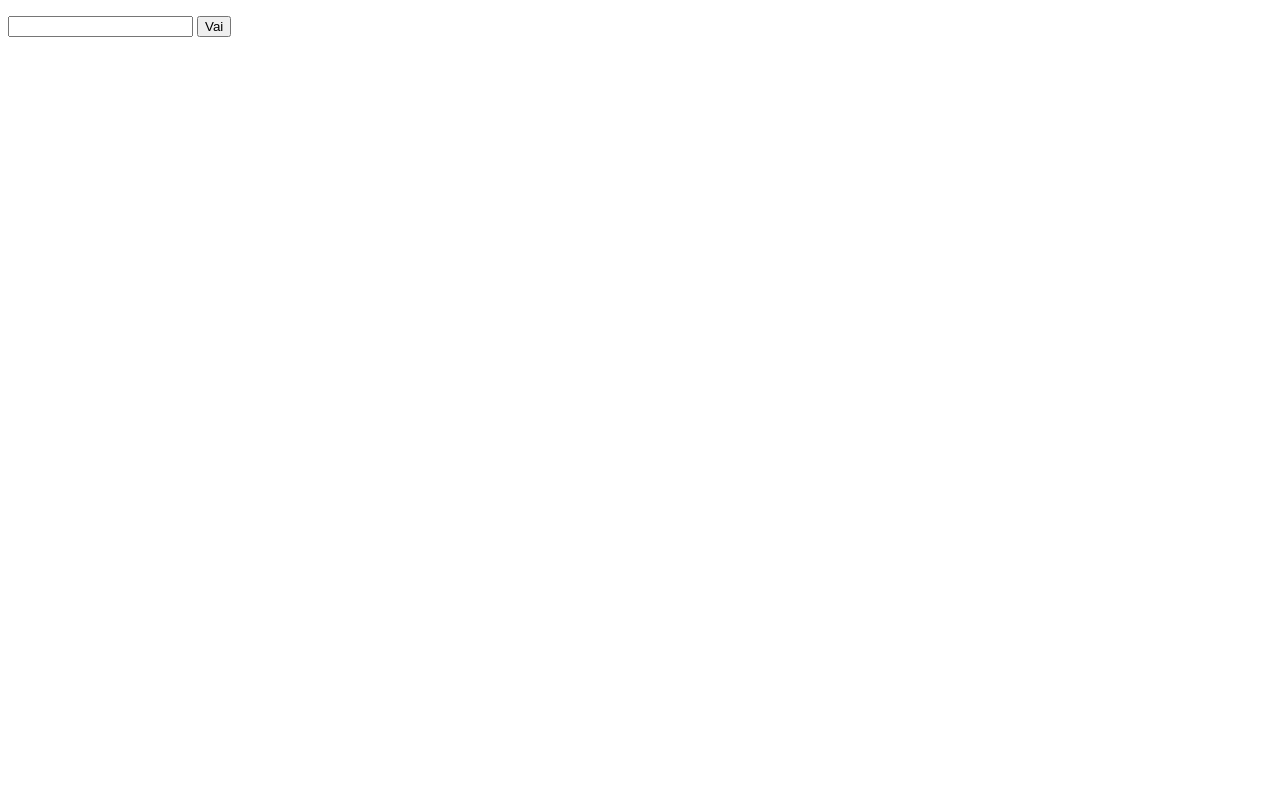
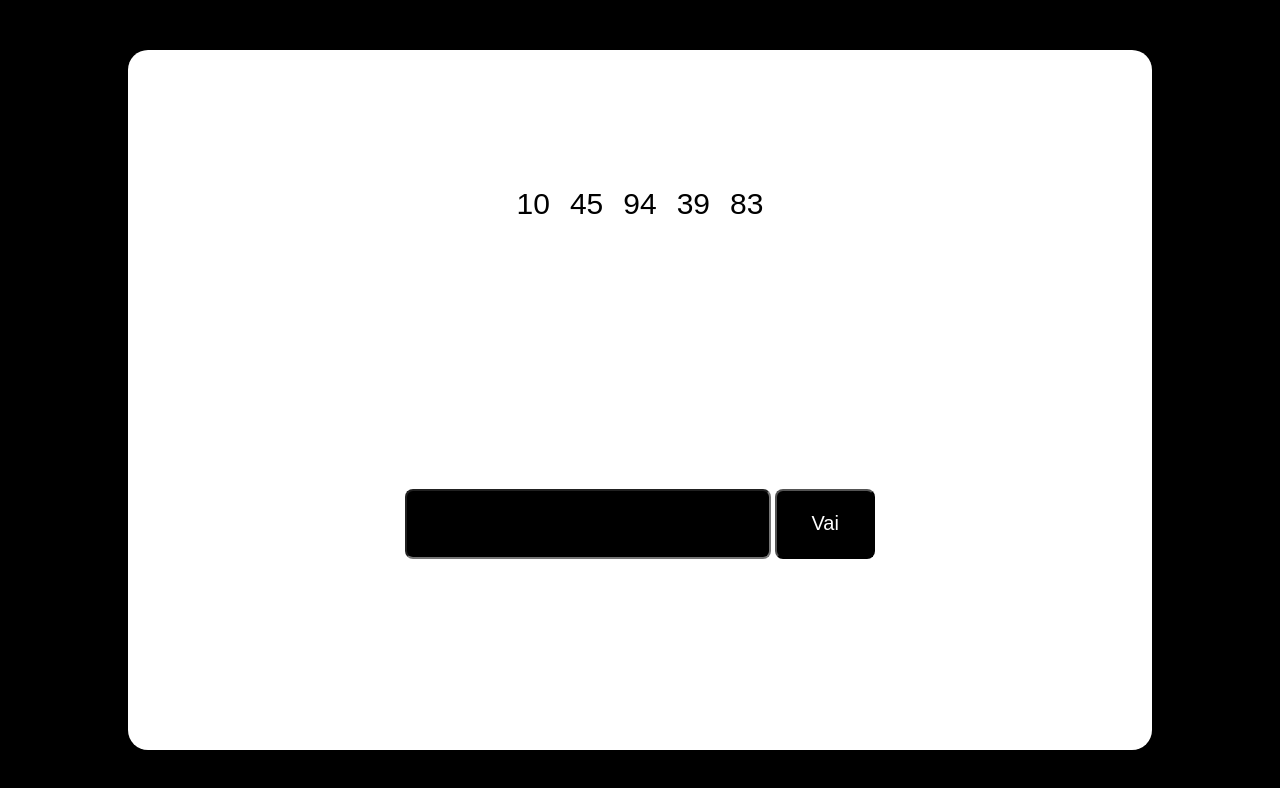
Before and after one commit to Andrea8802/js-simon, a plain HTML site: page index.html in a window 1280 px wide. Drawn offline with Linux system fonts and the light colour scheme.

Commit message:
initialized design

```diff
--- a/css/style.css
+++ b/css/style.css
@@ -1,3 +1,62 @@
-.invisibile{
-    display: none;
+/* General Rules */
+*{
+    box-sizing: border-box;
+    margin: 0;
+    padding: 0;
 }
+
+body{
+    font-family: Arial, Helvetica, sans-serif;
+    background-color: black;
+}
+
+/* Main Rules */
+.container{
+    width: 80%;
+    margin: 50px auto;
+    height: calc(100vh - 100px);
+    display: flex;
+    justify-content: space-evenly;
+    align-items: center;
+    flex-direction: column;
+    background-color: white;
+    border-radius: 20px;
+}
+
+ul{
+    width: 30%;
+    border-radius: 20px;
+    display: flex;
+    justify-content: center;
+    gap: 20px;
+}
+
+li{
+    list-style: none;
+    padding: 5px 0;
+    font-size: 30px;
+    text-align: center;
+}
+
+.input-container{
+    margin-bottom: 60px;
+}
+
+input, button{
+    border-radius: 8px;
+    height: 70px;
+    background-color: black;
+    color: white;
+    vertical-align: bottom;
+}
+
+input{
+    padding: 0 20px;
+    font-size: 25px;
+}
+
+button{
+    width: 100px;
+    font-size: 20px;
+    cursor: pointer;
+}
--- a/index.html
+++ b/index.html
@@ -10,11 +10,22 @@
 <body>
 
     <div class="container">
+        <!-- Lista Numeri -->
         <ul id="numeri"></ul>
-        <div id="corretti"></div>
-        <input type="text" id="input">
-        <button id="button">Vai</button>
+
+        <!-- Risultato -->
+        <div id="risultato"></div>
+
+        <div class="input-container">
+            <!-- Input Numeri -->
+            <input type="text" id="input">
+
+            <!-- Bottone -->
+            <button id="button">Vai</button>
+        </div>
     </div>
+
+
 
     <script type="text/javascript" src="js/main.js"></script>
 
--- a/js/main.js
+++ b/js/main.js
@@ -1,58 +1,64 @@
 // Visualizzare in pagina 5 numeri casuali, dopo un timer di 30 secondi i numeri scompaiono e l'utene deve inserirli uno alla volta, ìl software dirà quanti numeri erano giusti e quanti erano sbagliati
 
 // Manipolazione DOM
+const input = document.getElementById("input");
 const output = document.getElementById("numeri");
-const input = document.getElementById("input");
-const corretti = document.getElementById("corretti")
+const risultato = document.getElementById("risultato")
 const button = document.getElementById("button");
 
 // Array
 let arrNum = [];
-let numeriGiusti = 0;
-let user = [];
+let score = 0;
+let numeriUtente = [];
 
 // Generiamo 5 numeri random
-arrNum = [1,1,1,1,1];
+arrNum = numRanUnici(5);
 
 // Stampare i numeri a schermo a schermo
 for (let i = 0; i < arrNum.length; i++){
-    output.innerHTML += `<li>${arrNum[i]}</li>`
+    output.innerHTML += `<li>${arrNum[i]}</li>`;
 }
 
 // Creare un timer di 30 secondi che nasconde i numeri
-const time = setTimeout(
-    function(){
-        output.innerHTML = ""
-    }
-,3000);
+// const time = setTimeout(
+//     function(){
 
-// Far inserire i numeri all'utente
+//         // Rimuovere completamente la lista per evitare di vedere i risultati nel codice sorgente
+//         output.innerHTML = "";
+//     }
+// ,3000); // DEBUG TIME
+
+// Bottone Inserire numero
 button.addEventListener("click",
     function(){
+
+        // Condizione per evitare una stringa come dato
         if (input.value >= 0){
-            user.push(parseInt(input.value));
+            numeriUtente.push(parseInt(input.value));
             input.value = null;
-            if (user.length >= arrNum.length){
+
+            // Condizione per fermare l'input quando si arriva al numero massimo
+            if (numeriUtente.length >= arrNum.length){
                 input.style.display = "none";
                 button.style.display = "none";
 
+                // Controllo numeri giusti
                 for (let i = 0; i < arrNum.length; i++){
-                    if (arrNum[i] === user[i]){
-                        numeriGiusti++;
+                    if (arrNum[i] === numeriUtente[i]){
+                        score++;
                     }
                 }
 
 
                 // Stampare quanti numeri sono giusti
+                if (score === arrNum.length){
+                    risultato.innerHTML = "I numeri giusti sono: " + score + ", hai indovinato tutti i numeri!"
 
-                if (numeriGiusti === arrNum.length){
-                    corretti.innerHTML = "I numeri giusti sono: " + numeriGiusti + ", hai indovinato tutti i numeri!"
-
-                } else if (numeriGiusti === 0){
-                    corretti.innerHTML = "Hai sbagliato " + (arrNum.length - numeriGiusti) + " numeri, non ne hai indovinato nessuno!"
+                } else if (score === 0){
+                    risultato.innerHTML = "Hai sbagliato " + (arrNum.length - score) + " numeri, non ne hai indovinato nessuno!"
 
                 } else{
-                    corretti.innerHTML = "I numeri giusti sono: " + numeriGiusti + " e quelli sbagliati " + (arrNum.length - numeriGiusti);
+                    risultato.innerHTML = "I numeri giusti sono: " + score + " e quelli sbagliati " + (arrNum.length - score);
                 }
 
             }
```
